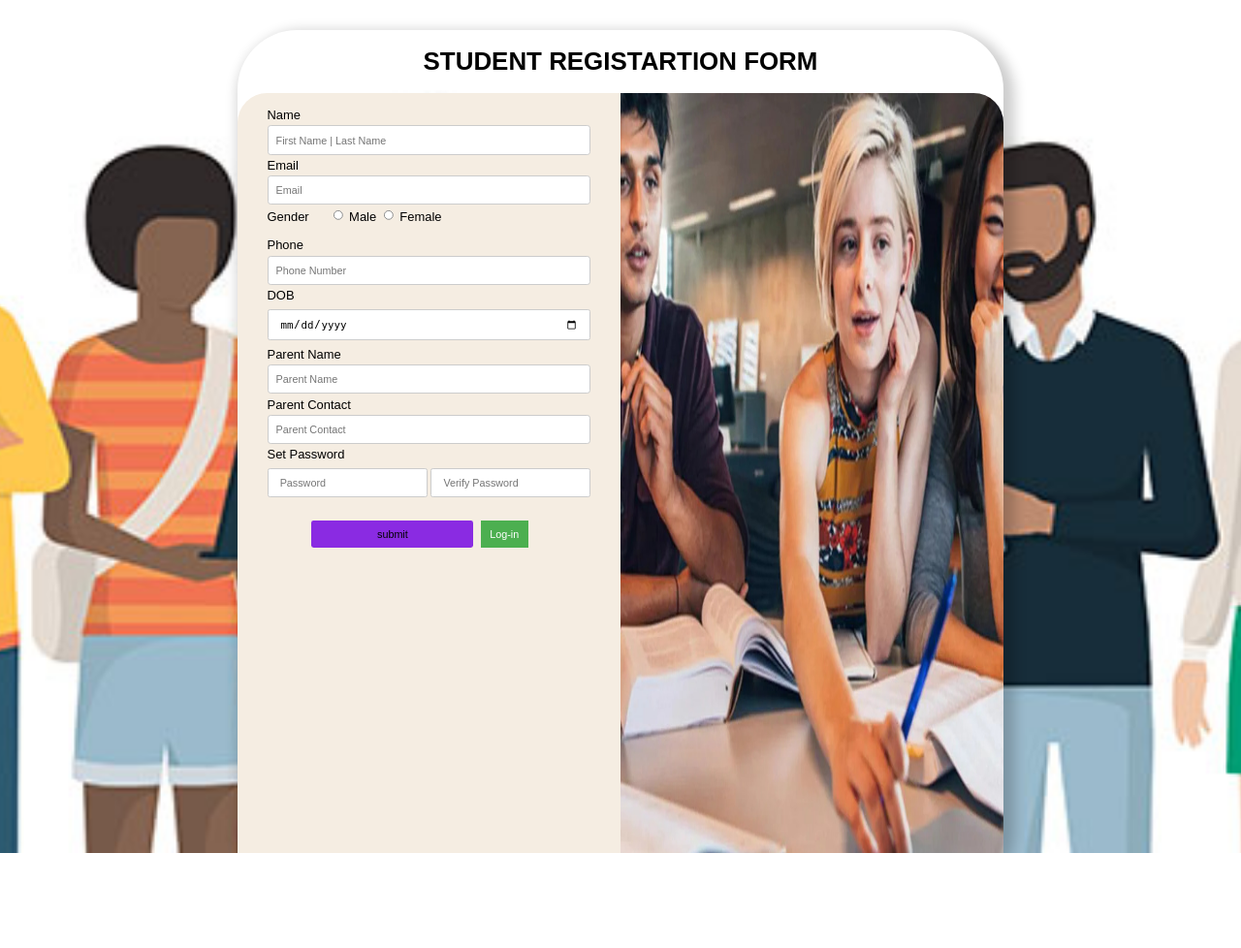
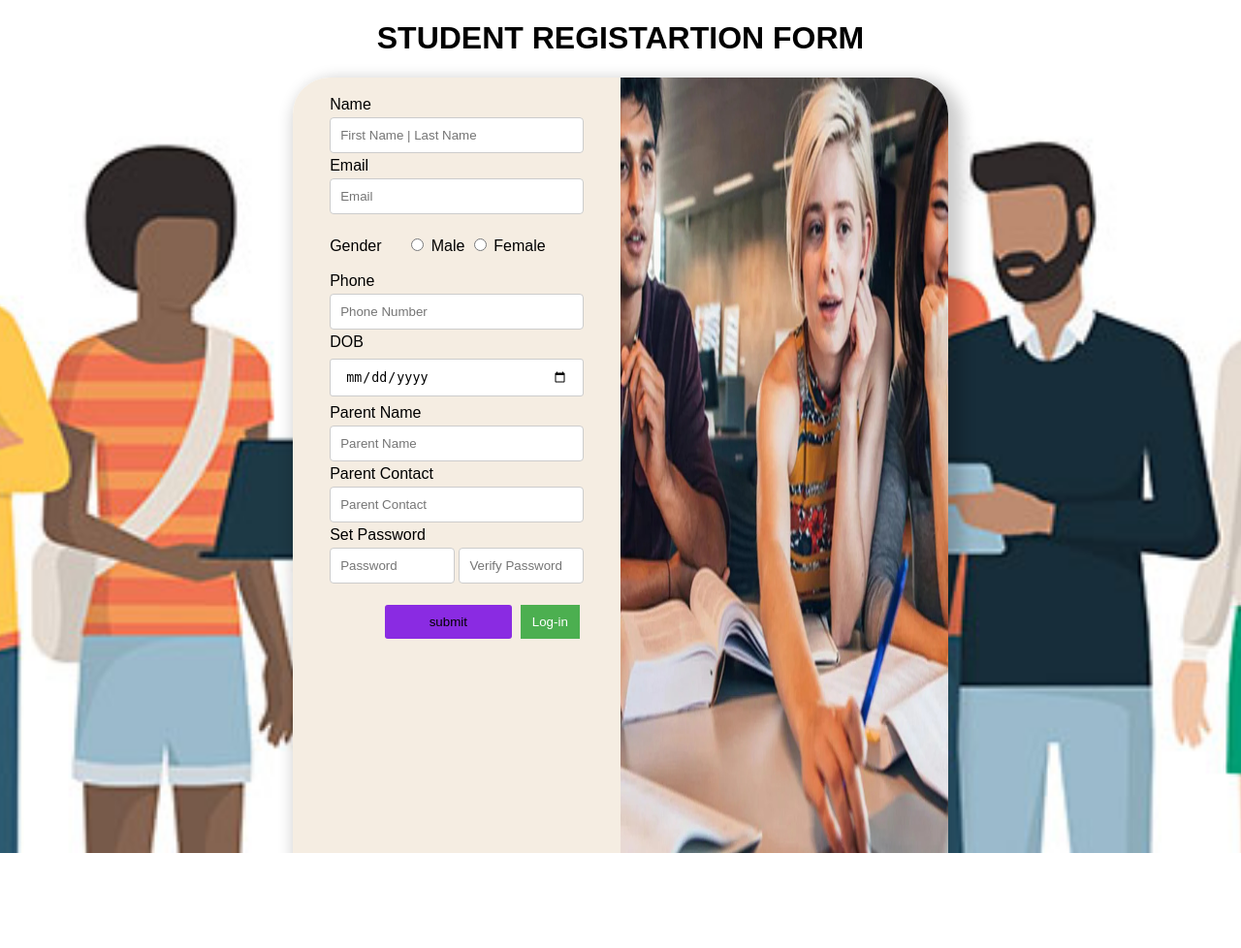
Before and after one commit to Cocoon-2021/project, a Django app: page / in a window 1280 px wide; the page is wider, and only the part inside the window is pictured. Shown: that part at 97% size. After the commit the page ends 880 px from the top of that part, so only its background shows below. Run offline with Django 4.2, Linux system fonts and the light colour scheme.

Commit message:
fixing styles

```diff
--- a/prtest/static/css/style.css
+++ b/prtest/static/css/style.css
@@ -1,11 +1,11 @@
-html,body{
+.log{
     height: 100%;
     margin: 0em;
     overflow: auto;
     background-position: center;
     background-repeat: no-repeat;
     background-size: cover;
-    zoom: 90%;
+    zoom: 100%;
 }
 
 .sep{
@@ -14,6 +14,9 @@ html,body{
     border-radius: 1cm;
     height: 100%;
     overflow-y: hidden;
+    box-shadow: 7px 8px 16px 7px rgba(0, 0, 0, 0.2);
+    margin-bottom: 10px;
+
 }
 
 .maain{
@@ -21,23 +24,21 @@ html,body{
     border-radius: 2cm;
     overflow-y: auto;
 
+
 }
 
 .main{
     margin-left: 8cm;
     margin-right: 8cm;
-    margin-bottom: 0.5cm;
-    margin-top: 1cm;
+    margin-bottom: 2px;
+    margin-top: 2px;
     font-family: sans-serif;
-    border-radius: 2cm;
-    box-shadow: 7px 8px 16px 7px rgba(0, 0, 0, 0.2);
+    border-radius: 1cm;
     height: 100%;
 }
 
 .heads{
     text-align: center;
-    padding: 1px;
-    border-radius:0px 1px 0px 0px;
 }
 
 .rform{
@@ -45,21 +46,23 @@ html,body{
     margin-left: 1cm;
     margin-right: 1cm;
     height: 100%;
+    flex-grow: 1;
 
 }
 .rrform{
     background-color: rgb(245, 237, 226);
     width: 50%;
+
 }
 
 .fimage{
     flex-grow: 1;
     width: 50%;
-    height: 100%;
+    height: inherit;
 
 }
 
-input[type=text],input[type=email]{
+.maain input[type=text]{
     width: 100%;
     padding: 10px 10px;
     margin: 4px 0;
@@ -69,10 +72,30 @@ input[type=text],input[type=email]{
     box-sizing: border-box;
 }
 
-input[type=submit] {
+.maain input[type=email]{
+    width: 100%;
+    padding: 10px 10px;
+    margin: 4px 0;
+    display: inline-block;
+    border: 1px solid #ccc;
+    border-radius: 4px;
+    box-sizing: border-box;
+}
+
+.maain input[type=number]{
+    width: 100%;
+    padding: 10px 10px;
+    margin: 4px 0;
+    display: inline-block;
+    border: 1px solid #ccc;
+    border-radius: 4px;
+    box-sizing: border-box;
+}
+
+.maain input[type=submit] {
     width: 50%;
     padding: 10px 10px;
-    margin: 3px 0;
+    margin: 0px 0;
     display: inline-block;
     border-radius: 3px;
     margin-left:1.5cm;
@@ -121,3 +144,58 @@ input[type=password] {
 .button:hover {
     background-color: rgb(40, 219, 145);
 }
+.borderview input[type=password]{
+    width: 100%;
+    padding: 10px 10px;
+    display: inline-block;
+    border: 1px solid #ccc;
+    border-radius: 4px;
+    box-sizing: border-box;
+}
+.borderview input[type=email]{
+    width: 100%;
+    padding: 10px 10px;
+    display: inline-block;
+    border: 1px solid #ccc;
+    border-radius: 4px;
+    box-sizing: border-box;
+}
+.borderview input[type=submit]{
+    width: 50%;
+    padding: 10px 10px;
+    display: inline-block;
+    border: 1px solid #ccc;
+    border-radius: 4px;
+    box-sizing: border-box;
+}
+
+.displays input[type=text],input[type=password],input[type=submit]{
+    width: 100%;
+    padding: 10px 10px;
+    margin: 4px 0;
+    display: inline-block;
+    border: 1px solid #ccc;
+    border-radius: 4px;
+    box-sizing: border-box;
+}
+
+.lab{
+    margin: 2cm;
+}
+
+.borderview{
+    align-items: center;
+    font-family: Arial, Helvetica, sans-serif;
+
+
+}.mainform{
+    margin: 3cm 13cm 1cm 13cm;
+    align-items: center;
+    font-family: Arial, Helvetica, sans-serif;
+
+
+}
+.detail{
+    zoom: 100%;
+    height: 100%;
+}
--- a/prtest/templates/index.html
+++ b/prtest/templates/index.html
@@ -5,8 +5,9 @@
         </title>
         {% load static %}
         <link rel="stylesheet" href="{% static 'css/style.css' %}">
+        <script src="{% static 'script/script.js' %}"></script>
     </head>
-    <body background="{% static 'imgs/bg.jpg' %}">
+    <body background="{% static 'imgs/bg.jpg' %}" class="log">
         <div class="maain">
             <div class="main">
                 <div class="heads">
@@ -21,17 +22,17 @@
                             <input type="text" name="name" id="name" placeholder="First Name | Last Name" required><br>
                             <label>Email</label><br>
                             <input type="email" name="email" id="email" placeholder="Email" required><br>
-                            <label>Gender</label>&emsp;&emsp13;
+                            <br><label>Gender</label>&emsp;&emsp13;
                             <input type="radio" id="gender" value="male" name="gender" required> Male
                             <input type="radio" id="gender" value="female" name="gender" required> Female
                             <br><br><label>Phone</label><br>
-                            <input type="text" name="num" id="num" placeholder="Phone Number" maxlength="10" minlength="10"><br>
+                            <input type="number" name="num" id="num" placeholder="Phone Number" maxlength="10" minlength="10"><br>
                             <label>DOB</label><br>
                             <input type="date" name="dob" id="dob" placeholder="Date of Birth" required><br>
                             <label>Parent Name</label><br>
                             <input type="text" id="pname" name="pname" placeholder="Parent Name"><br>
                             <label>Parent Contact</label><br>
-                            <input type="text" name="pnum" id="pnum" placeholder="Parent Contact" maxlength="10" minlength="10" required><br>
+                            <input type="number" name="pnum" id="pnum" placeholder="Parent Contact" maxlength="10" minlength="10" required><br>
                             <label>Set Password</label><br>
                             <div class="pass"><input type="password" name="passwd" id="passwd" placeholder="Password" required pattern="^(?=.*[a-z])(?=.*[A-Z])(?=.*\d)(?=.*[@$!%*#?&])[A-Za-z\d@$!#%*?&]{6,20}$"> &nbsp;<input type="password" name="passwd1" id="passwd1" placeholder="Verify Password" required></div>
                             <br><input type="submit" value="submit" id="submit">
--- a/prtest/views.py
+++ b/prtest/views.py
@@ -23,43 +23,19 @@ def home(request):
         obj.name = name
         obj.dob = dob
         obj.pname = pname
+        obj.gender = gender
         regex = r'\b[A-Za-z0-9._%+-]+@[A-Za-z0-9.-]+\.[A-Z|a-z]{2,}\b'
         preg = "^(?=.*[a-z])(?=.*[A-Z])(?=.*\d)(?=.*[@$!%*#?&])[A-Za-z\d@$!#%*?&]{6,20}$"
 
-        # if re.fullmatch(regex, email):
-        #     obj.email = email
-        #     if len(num) == 10:
-        #         obj.num = num
-        #         if len(pnum) == 10:
-        #             obj.pnum = pnum
-        #             if passwd == passwd1:
-        #                 pat = re.compile(preg)
-        #                 mat = re.search(pat, passwd)
-        #                 if mat:
-        #                     obj.passwd = passwd
-        #                 else:
-        #                     lst.append("Password invalid !!")
-        #
-        #             else:
-        #                 lst.append("passwords are mismatched")
-        #
-        #         else:
-        #             lst.append("parent number doesn't follow property")
-        #
-        #     else:
-        #         lst.append("number doesn't follow property")
-        #
-        # else:
-        #     lst.append("email validation error")
         if re.fullmatch(regex, email):
             obj.email = email
         else:
             lst.append("email validation error")
-        if len(num) == 10:
+        if len(str(num)) == 10:
             obj.num = num
         else:
             lst.append("number doesn't follow property")
-        if len(pnum) == 10:
+        if len(str(pnum)) == 10:
             obj.pnum = pnum
         else:
             lst.append("parent number doesn't follow property")
```
Also changed, not shown: prtest/static/css/style1.css (deleted, +0 -37 lines), prtest/templates/details.html (+5 -3 lines), db.sqlite3.
